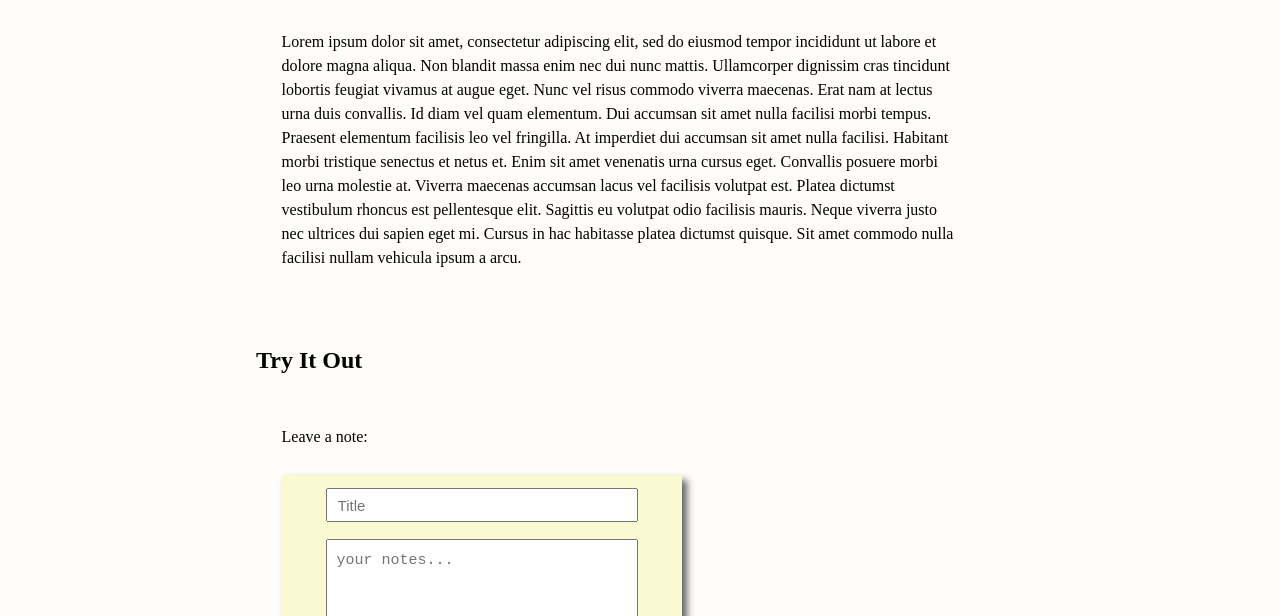
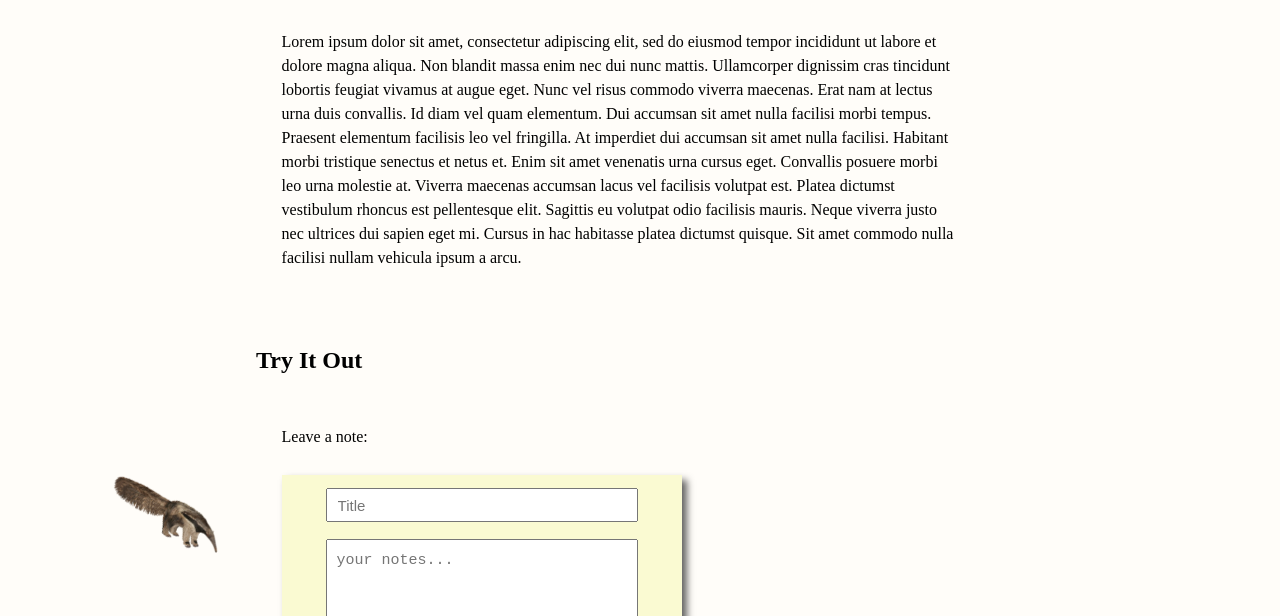
Before and after one commit to RudySj/post-it, a plain HTML site: page index.html in a window 1280 px wide. Shown: the part 184-800 px from the top of the page. Drawn offline with Linux system fonts and the light colour scheme; a web font is replaced by a local one.

Commit message:
Add anteater animation

```diff
--- a/index.css
+++ b/index.css
@@ -118,7 +118,10 @@ nav a {
     nav ul{
         flex-direction: column;
         font-size: 20px;
-  }
+    }
+    .anteater {
+        display: none;
+    }
 }
 
 .row {
@@ -171,3 +174,19 @@ nav a {
     font-weight: bold;
     font-family: 'Montserrat', sans-serif;
 }
+
+.anteater {
+    object-fit: contain;
+    animation: pop-up 2s linear 4s;
+    transform-origin: center center;
+    left: 5%;
+    top: 80%;
+    z-index: -1;
+    position: absolute;
+}
+
+@keyframes pop-up {
+  0% {transform: rotate(0)}
+  50% {transform: rotate(20deg); left: 8%}
+  100% {transform: rotate(0)}
+}
--- a/index.html
+++ b/index.html
@@ -1,5 +1,5 @@
 <!DOCTYPE html>
-<html>
+<html lang="us-en">
 
 <head>
     <meta charset="utf-8">
@@ -28,7 +28,7 @@
             </li>
         </ul>
     </nav>
-
+    <img class="anteater" src="./assets/anteater.png" alt="anteater" width="10%" height="15%">
     <div class="container">
 
         <h1>Post-It</h1>
```
Also changed, not shown: assets/anteater.png (added).
